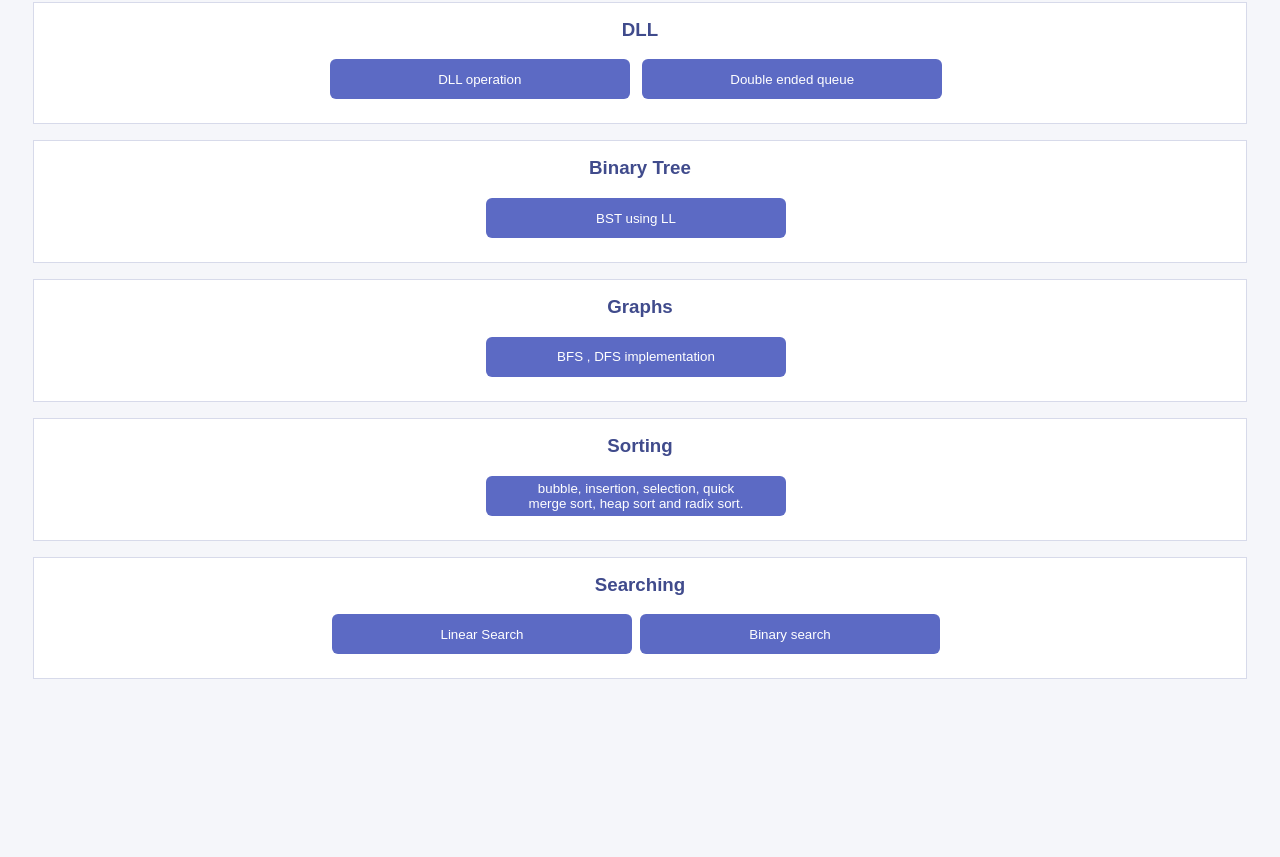
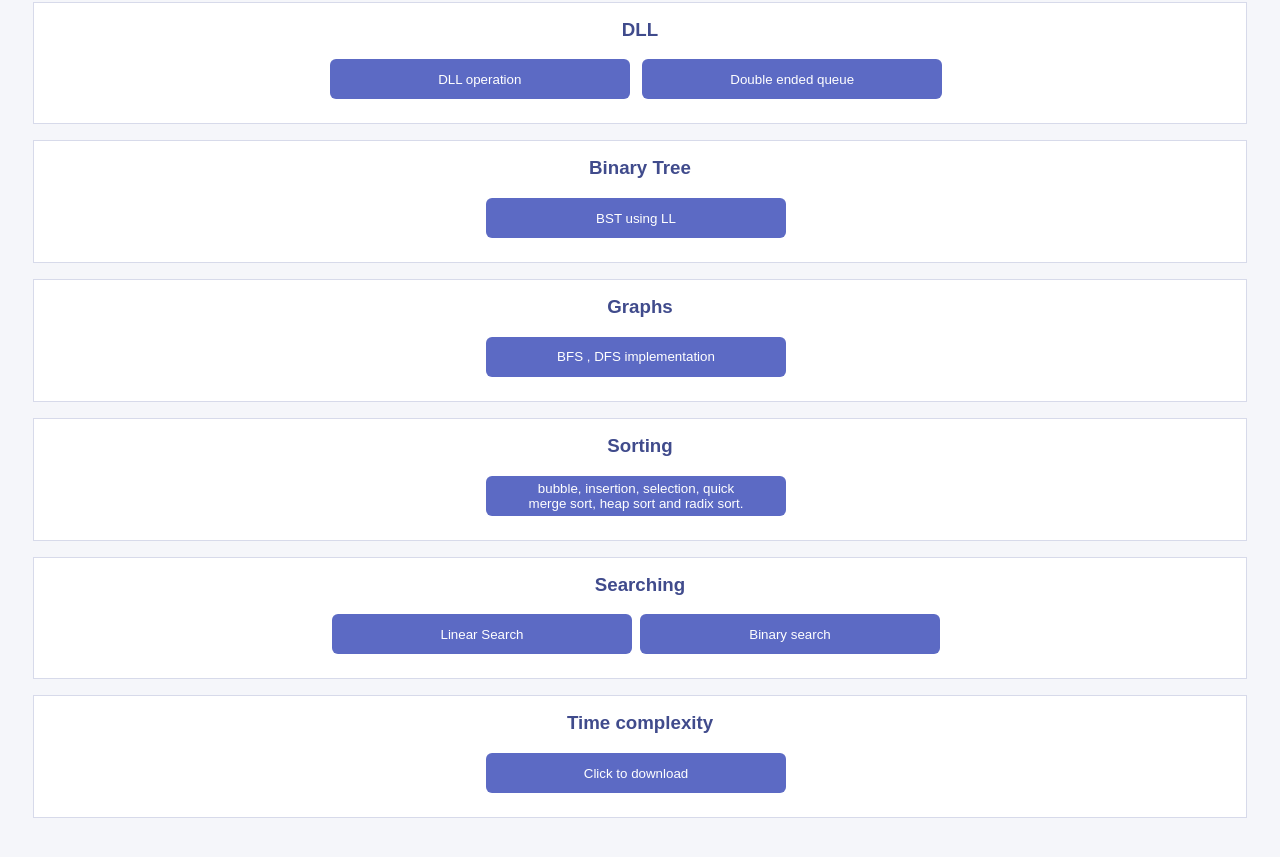
Before and after one commit to abirajtm-1806/lab-in-browser, a plain HTML site: page lab/dslab.html in a window 1280 px wide. Shown: the part 833-1690 px from the top of the page. Before the commit the page ends 1561 px from the top, so only its background shows below. Drawn offline with Linux system fonts and the light colour scheme.

Commit message:
added timecomplexity pdf

```diff
--- a/lab/dslab.html
+++ b/lab/dslab.html
@@ -50,5 +50,10 @@
         <center><h3>Searching</h3></center>
         <button onclick="window.location.href='https://onecompiler.com/c/4587n6wny'">Linear Search</button><button onclick="window.location.href='https://onecompiler.com/c/4587nfh5e'">Binary search</button><br>
       </section>
+      <section>
+        <center><h3>Time complexity</h3></center>
+	<a href="../assets/s3/dslab/Timecomplexity.pdf" target="_blank">
+        <button>Click to download</button></a><br>
+      </section>
   </body>
 </html>
```
Also changed, not shown: 1 other file.
